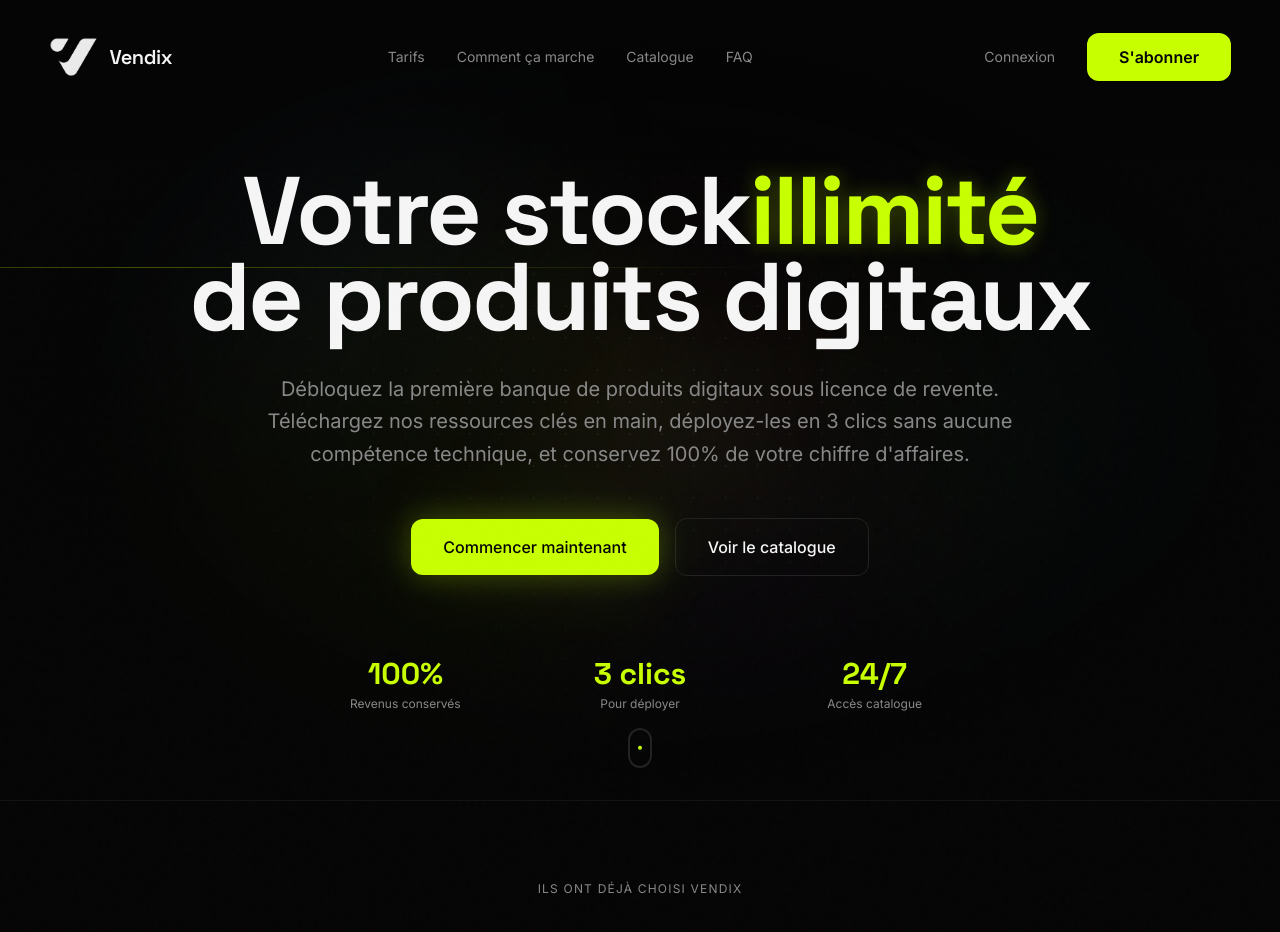
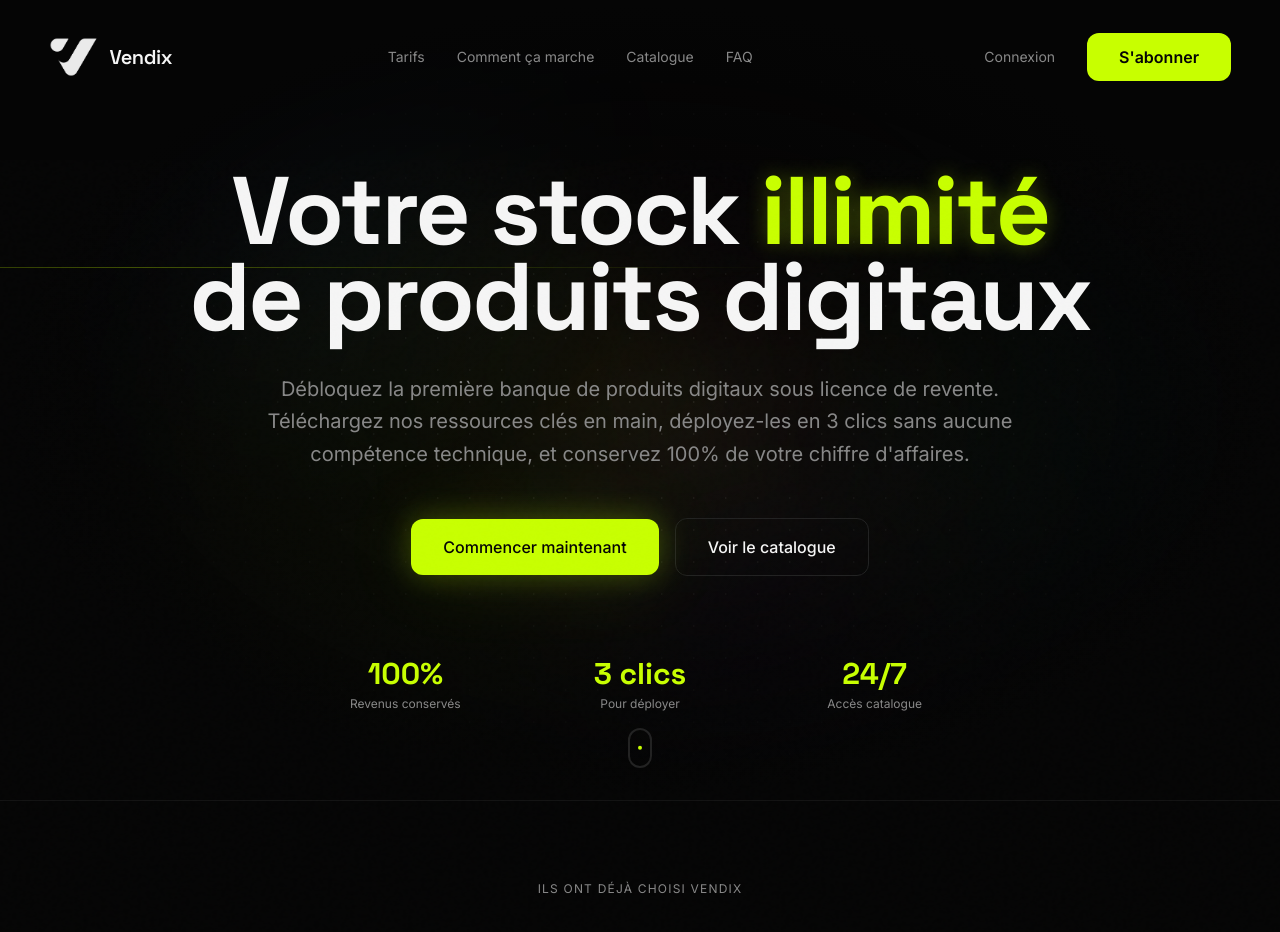
Before and after one commit to Metoushela04/XGDGDG, a Next.js app: page / in a window 1280 px wide. Shown: the top 932 px of the page. Built offline with nearby package versions, Linux system fonts and the light colour scheme.

Commit message:
Update page.tsx

```diff
--- a/src/app/(public)/page.tsx
+++ b/src/app/(public)/page.tsx
@@ -98,11 +98,12 @@ function HeroSection() {
         {/* Main Headline */}
       <h1 className="font-display text-5xl md:text-7xl lg:text-8xl font-bold leading-[0.9] tracking-tight mb-8">
   <AnimatedText delay={0.3}>
-            <span className="block text-text">Votre stock </span>
+    <span className="block text-text">
+      Votre stock{" "}
+      <span className="text-accent text-glow-accent">illimité</span>
+    </span>
   </AnimatedText>
-          <AnimatedText delay={0.4}>
-            <span className="block text-accent text-glow-accent">illimité</span>
-          </AnimatedText>
+
   <AnimatedText delay={0.5}>
     <span className="block text-text">de produits digitaux</span>
   </AnimatedText>
```
Lines whose indentation alone changed are shown as unchanged.
